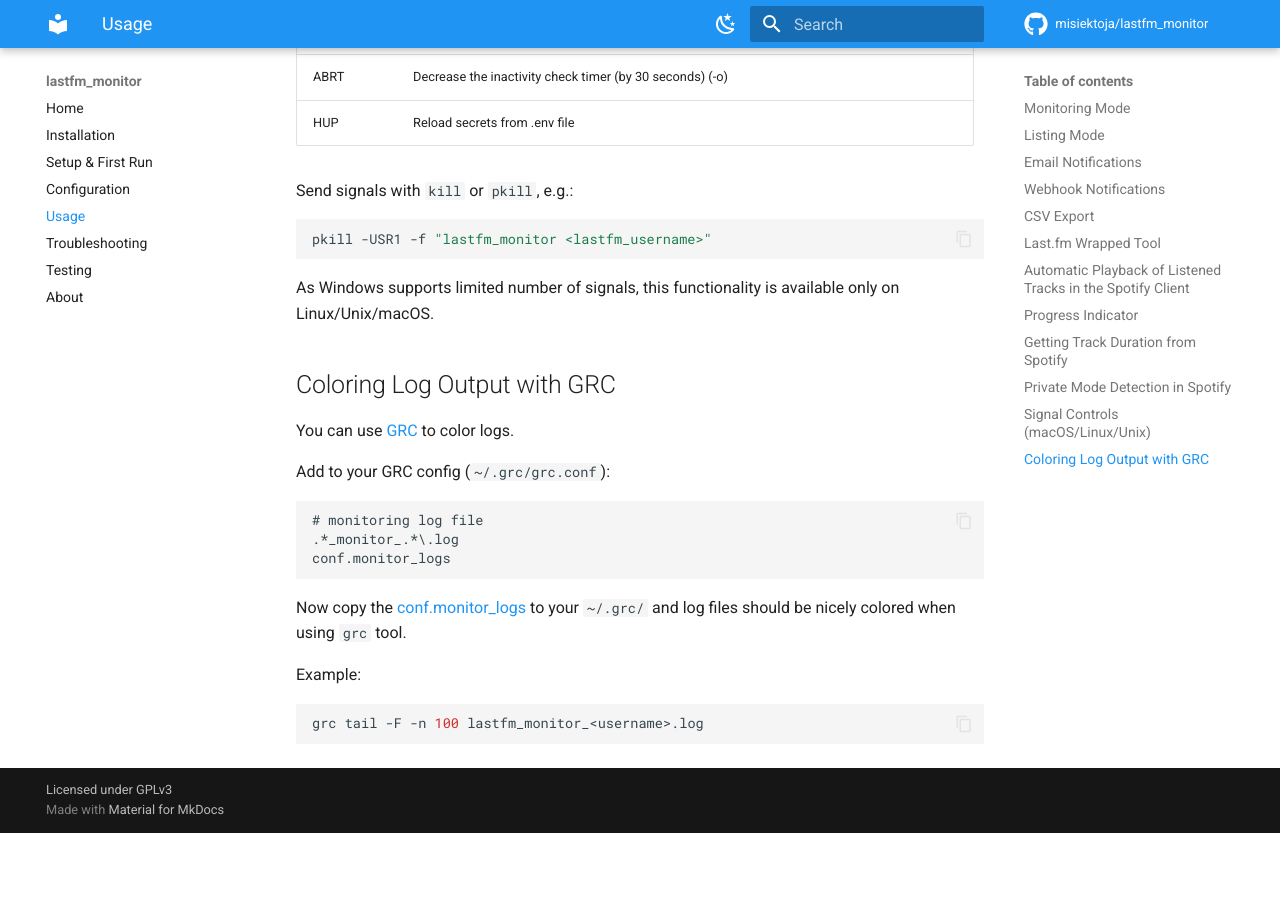
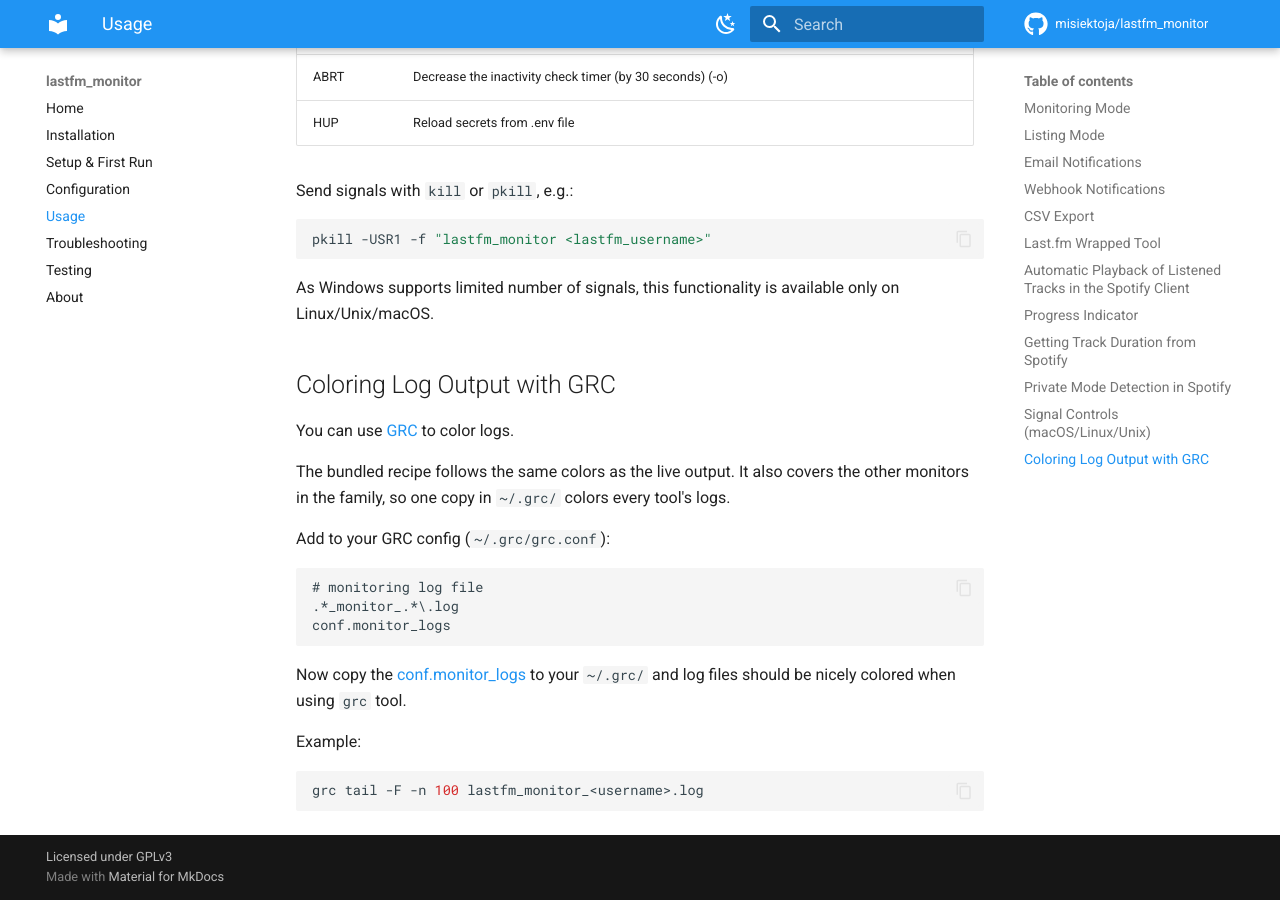
Before and after one commit to misiektoja/lastfm_monitor, an MkDocs documentation site: the page built from docs/usage.md, in a window 1280 px wide and 900 px high, scrolled down 10766 px. Built offline with MkDocs 1.6.1 and Material for MkDocs 9.7.7, drawn with Linux system fonts in a browser that asks for light colours; comment, search, counter and statistics services are not loaded; before the commit the page ends 11599 px from its top, so only the background shows below that.

Commit message:
fix(color): match the grc recipe to the colours the tools print

````diff
--- a/docs/usage.md
+++ b/docs/usage.md
@@ -376,6 +376,8 @@
 
 You can use [GRC](https://github.com/garabik/grc) to color logs.
 
+The bundled recipe follows the same colors as the live output. It also covers the other monitors in the family, so one copy in `~/.grc/` colors every tool's logs.
+
 Add to your GRC config (`~/.grc/grc.conf`):
 
 ```
````
Also changed, not shown: 1 other file.
